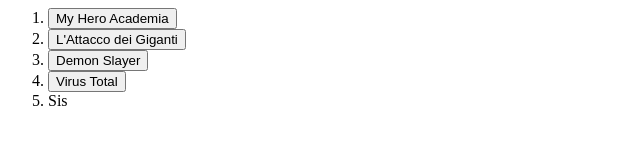
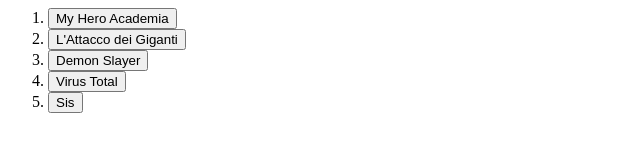
Before and after one commit to Marcosterlo/Manga, a plain HTML site: page index.html in a window 1280 px wide. Shown: the full height of the page, 0-640 px from the left. Drawn offline with Linux system fonts and the light colour scheme.

Commit message:
Bottone sis

```diff
--- a/index.html
+++ b/index.html
@@ -8,7 +8,7 @@
         <li><a href="https://readshingekinokyojin.com/""><button>L'Attacco dei Giganti</button></a></li>
         <li><a href="https://read-demonslayer-manga.com/"><button>Demon Slayer</button></a></li>
         <li><a href="https://www.virustotal.com/gui/home"><button>Virus Total</button></a></li>
-        <li>Sis</li>
+        <li><button>Sis</button></li>
         </ol>
     </body>
 </html>
```
